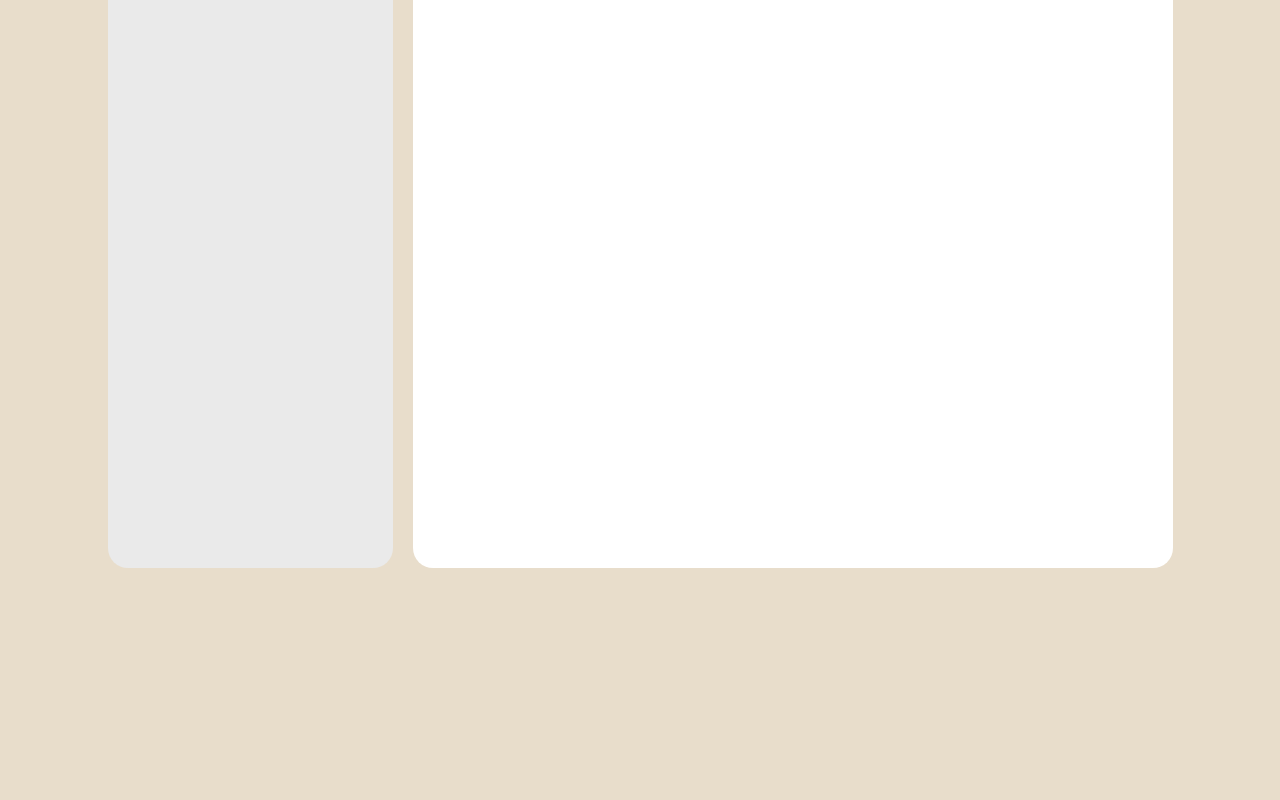
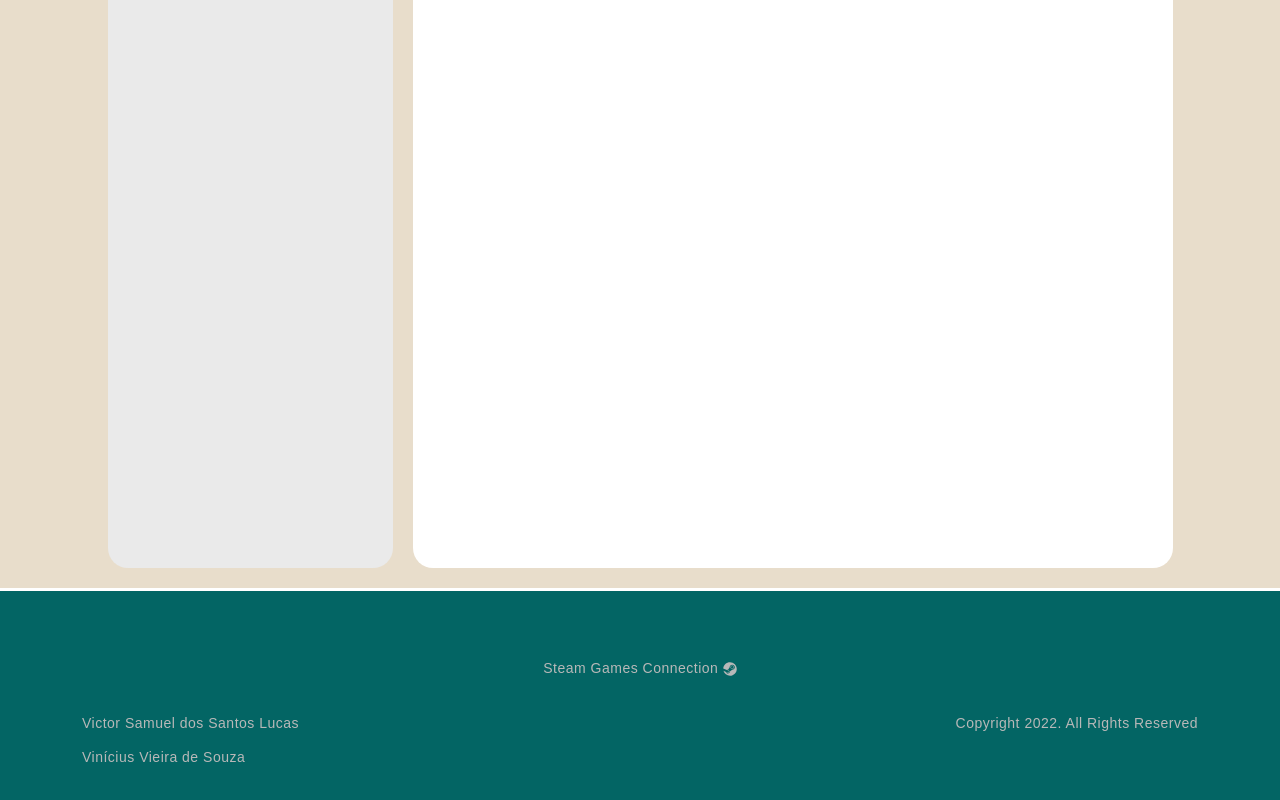
Before and after one commit to projeto-de-algoritmos/Grafos1_SteamGamesConnection, a React (Create React App) app in the folder frontend/: page / in a window 1280 px wide. Shown: the part 432-1232 px from the top of the page. Before the commit the page ends 1000 px from the top, so only its background shows below. Built offline with nearby package versions, Linux system fonts and the light colour scheme.

Commit message:
feat: adding footer

```diff
--- a/frontend/src/App.js
+++ b/frontend/src/App.js
@@ -1,13 +1,15 @@
 import Header from "./components/Header";
 import HomePage from "./pages/HomePage";
+import Footer from "./components/Footer/Footer";
 import './styles/global.css';
 import 'bootstrap/dist/css/bootstrap.min.css';
 
 function App() {
   return (
     <div className='main-container'>
-      <Header/>
+      <Header />
       <HomePage />
+      <Footer />
     </div>
   );
 }
--- /dev/null
+++ b/frontend/src/components/Footer/Footer.jsx
@@ -0,0 +1,33 @@
+import { Container, Row, Col } from "react-bootstrap";
+import { FaSteam } from 'react-icons/fa';
+import './index.css';
+
+const Footer = () => {
+    return (
+        <footer className="footer">
+            <Container>
+                <Row>
+                    <Col sm={12} className="text-center">
+                        <p className="footer-tittle">Steam Games Connection <FaSteam /></p>
+                    </Col>
+                    <Col size={12} sm={6}>
+                        <div className="collaborators">
+                            <p>
+                                Victor Samuel dos Santos Lucas
+                            </p>
+                            <p>
+                                Vinícius Vieira de Souza
+                            </p>
+
+                        </div>
+                    </Col>
+                    <Col size={12} sm={6} className="text-center text-sm-end">
+                        <p>Copyright 2022. All Rights Reserved</p>
+                    </Col>
+                </Row>
+            </Container>
+        </footer>
+    )
+}
+
+export default Footer;
--- /dev/null
+++ b/frontend/src/components/Footer/index.css
@@ -0,0 +1,29 @@
+.footer {
+    border-top: 3px solid #fff;
+    padding-top: 50px;
+    height: 300px;
+    margin-top: 20px;
+    background-color: #036564;
+}
+
+.footer-tittle {
+    font-size: 2rem;
+    font-weight: bold;
+    color: #cdb380;
+    padding-bottom: 20px;
+}
+
+.collaborators p{
+    color: #fff;
+    font-size: 2rem;
+    font-weight: 600;
+}
+
+
+.footer p {
+    font-weight: 400;
+    font-size: 14px;
+    color: #B8B8B8;
+    letter-spacing: 0.5px;
+    margin-top: 20px;
+}
--- /dev/null
+++ b/frontend/src/components/Footer/index.jsx
@@ -0,0 +1 @@
+export { default } from "./Footer.jsx";
```
